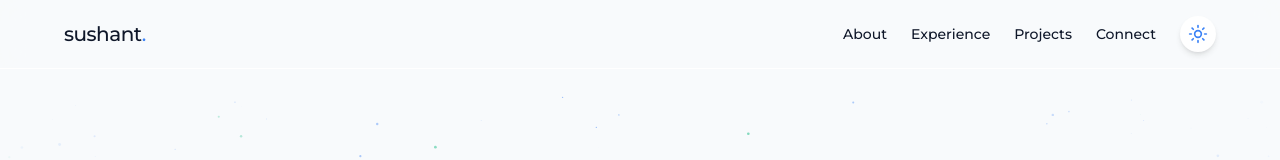
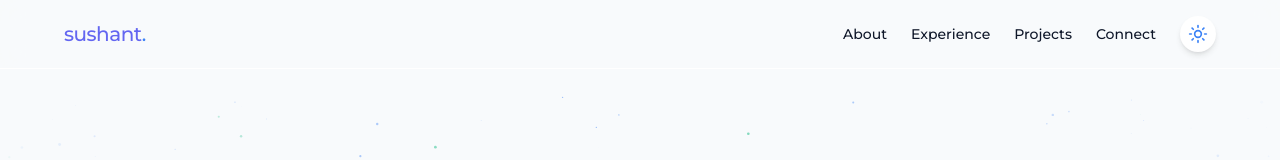
Before and after one commit to Thesirloc/portfolio, a Next.js app: page / in a window 1280 px wide. Shown: the top 160 px of the page. Built offline with nearby package versions, Linux system fonts and the light colour scheme.

Commit message:
brandlogo colour

```diff
--- a/src/components/Navbar.tsx
+++ b/src/components/Navbar.tsx
@@ -9,7 +9,7 @@ export default function Navbar() {
   return (
     <nav className="fixed top-0 left-0 right-0 z-50 px-4 md:px-6 py-4 backdrop-blur-md bg-[var(--bg-base)]/80 border-b border-[var(--bg-surface)]">
       <div className="max-w-6xl mx-auto flex items-center justify-between">
-        <a href="#" onClick={(e) => { e.preventDefault(); window.scrollTo({ top: 0, behavior: 'smooth' }); setMenuOpen(false); }} className="text-lg md:text-xl font-medium tracking-tight text-[var(--text-base)] shrink-0 hover:opacity-80 transition-opacity cursor-pointer">
+        <a href="#" onClick={(e) => { e.preventDefault(); window.scrollTo({ top: 0, behavior: 'smooth' }); setMenuOpen(false); }} className="text-lg md:text-xl font-medium tracking-tight text-[var(--brand-secondary)] shrink-0 hover:opacity-80 transition-opacity cursor-pointer">
           sushant<span className="text-[var(--brand-primary)]">.</span>
         </a>
 
```
